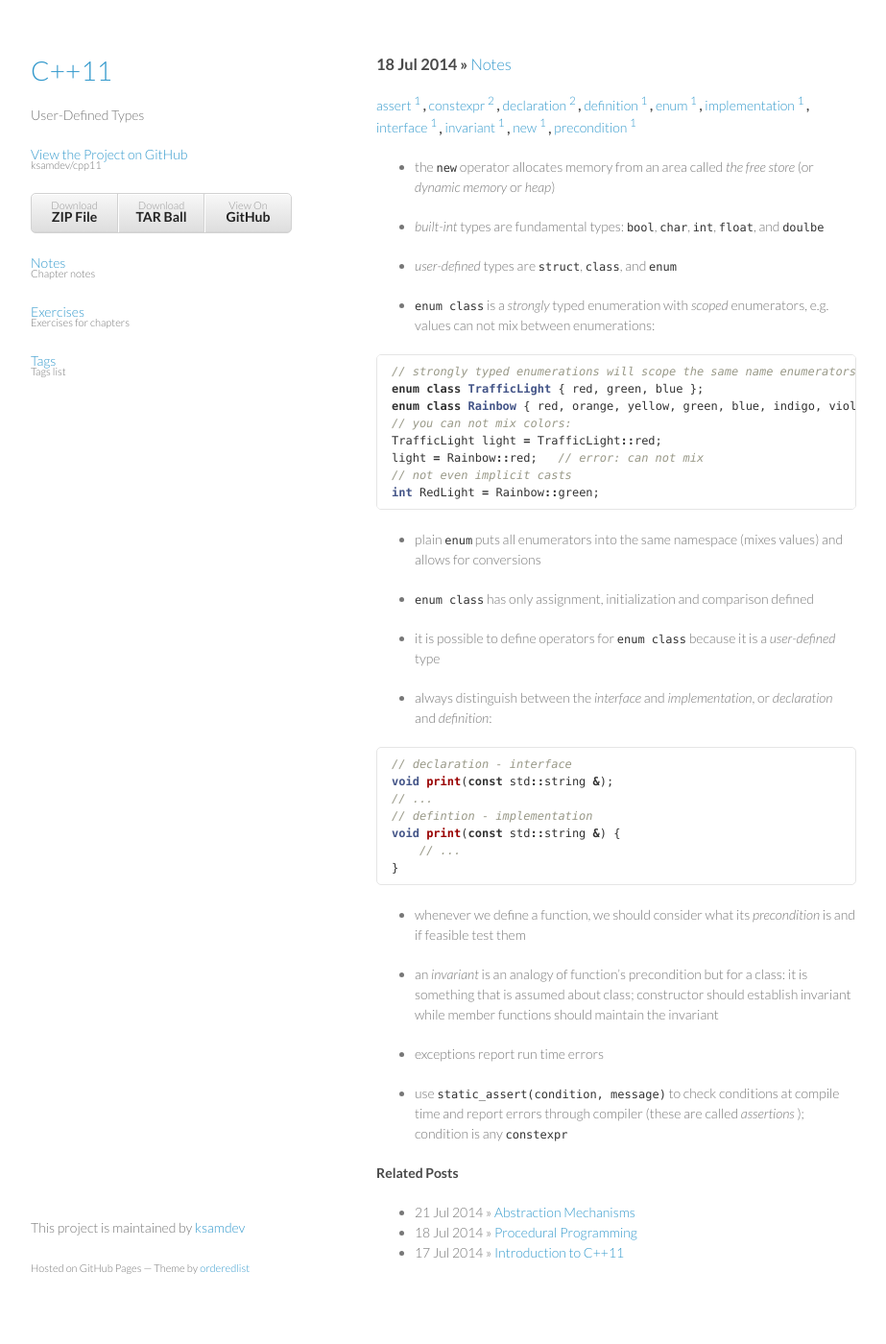
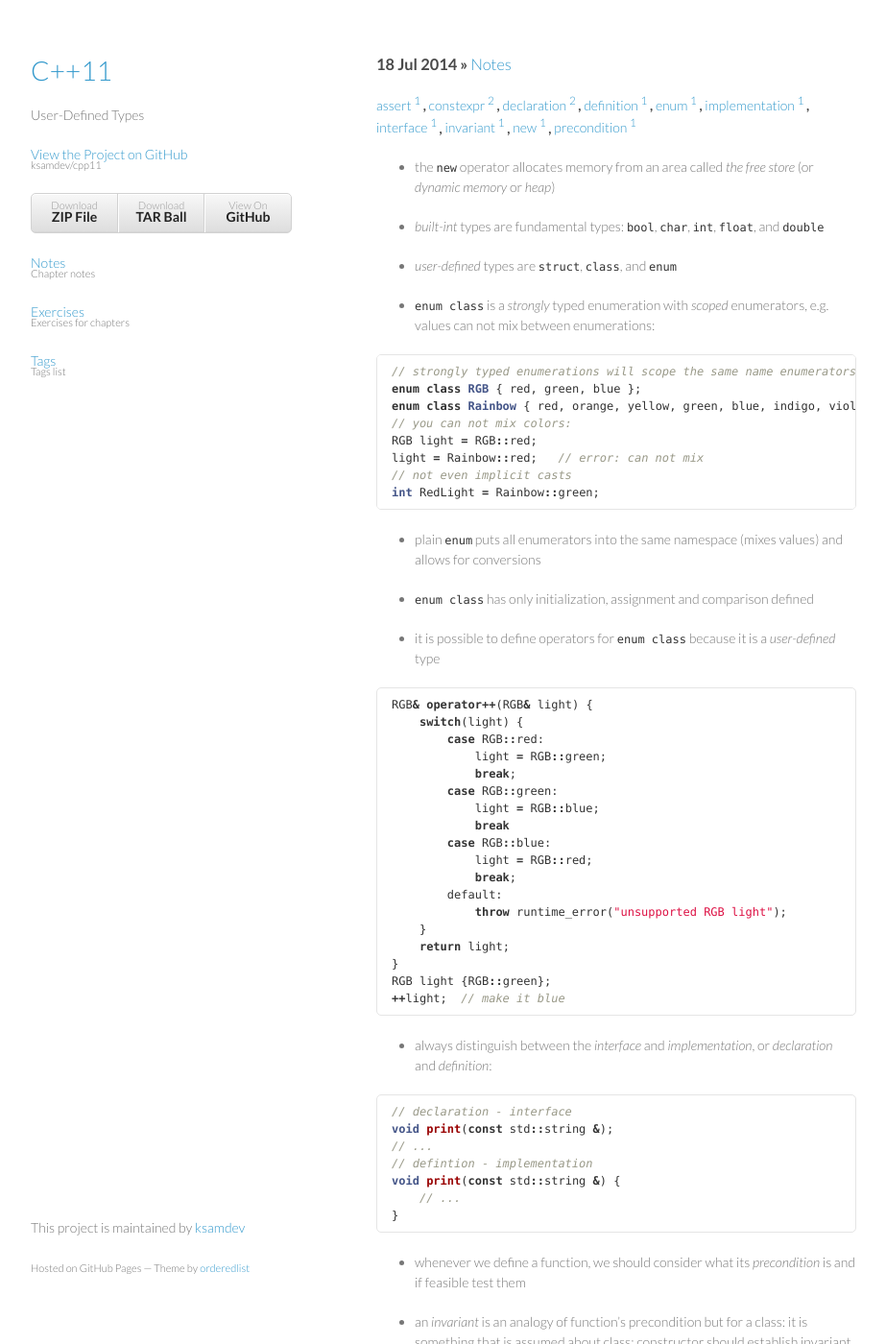
Before and after one commit to musasesay/cpp11, a Jekyll site: the page built from _posts/chapter2/2014-07-18-user_defined_types.md, in a window 1280 px wide and 1400 px high. Shown: the whole window at 96% size, without its empty margins (178-1101 px from the left). Built offline with Jekyll 4.4.1, drawn with Linux system fonts in a browser that asks for light colours; Markdown is read by kramdown in place of the engine named in the settings.

Commit message:
add enum class operators example

````diff
--- a/_posts/chapter2/2014-07-18-user_defined_types.md
+++ b/_posts/chapter2/2014-07-18-user_defined_types.md
@@ -11,7 +11,7 @@ tags: new enum declaration interface definition implementation precondition
   *dynamic memory* or *heap*)
 
 * *built-int* types are fundamental types: `bool`, `char`, `int`, `float`, and
-  `doulbe`
+  `double`
 
 * *user-defined* types are `struct`, `class`, and `enum`
 
@@ -20,10 +20,10 @@ tags: new enum declaration interface definition implementation precondition
 
 ```c++
 // strongly typed enumerations will scope the same name enumerators
-enum class TrafficLight { red, green, blue };
+enum class RGB { red, green, blue };
 enum class Rainbow { red, orange, yellow, green, blue, indigo, violet }
 // you can not mix colors:
-TrafficLight light = TrafficLight::red;
+RGB light = RGB::red;
 light = Rainbow::red;   // error: can not mix
 // not even implicit casts
 int RedLight = Rainbow::green;
@@ -32,10 +32,31 @@ int RedLight = Rainbow::green;
 * plain `enum` puts all enumerators into the same namespace (mixes values) and
   allows for conversions
 
-* `enum class` has only assignment, initialization and comparison defined
+* `enum class` has only initialization, assignment and comparison defined
 
 * it is possible to define operators for `enum class` because it is a
   *user-defined* type
+
+```cpp
+RGB& operator++(RGB& light) {
+    switch(light) {
+        case RGB::red:
+            light = RGB::green;
+            break;
+        case RGB::green:
+            light = RGB::blue;
+            break
+        case RGB::blue:
+            light = RGB::red;
+            break;
+        default:
+            throw runtime_error("unsupported RGB light");
+    }
+    return light;
+}
+RGB light {RGB::green};
+++light;  // make it blue
+```
 
 * always distinguish between the *interface* and
   *implementation*, or *declaration* and *definition*:
````
